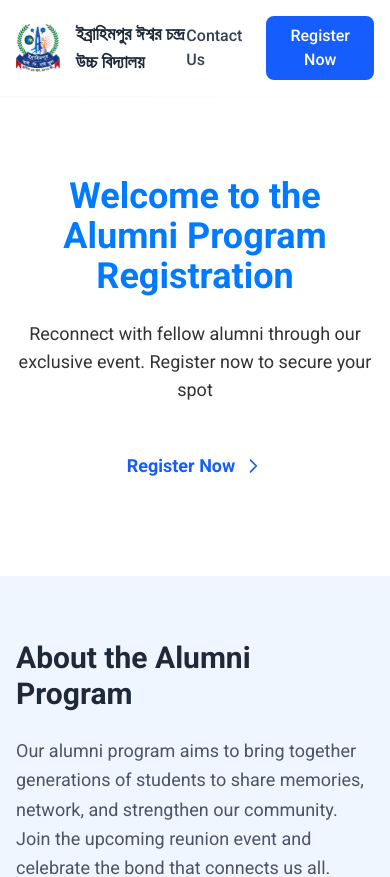
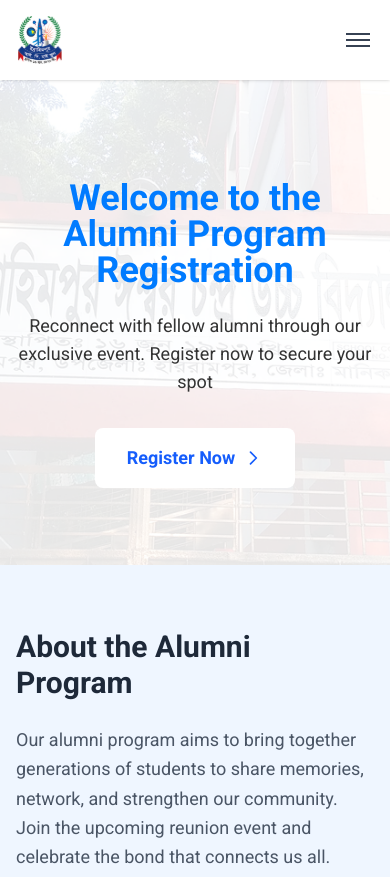
Before and after one commit to abir-ticon/reunion, a Next.js app: page / in a window 390 px wide. Shown: the top 877 px of the page. Built offline with nearby package versions, Linux system fonts and the light colour scheme.

Commit message:
Enhance Header component with mobile menu functionality, adjust layout in HeroBanner, and wrap main content in a div for better spacing.

```diff
--- a/src/app/page.tsx
+++ b/src/app/page.tsx
@@ -7,9 +7,11 @@ export default function Home() {
   return (
     <div className="min-h-screen">
       <Header />
-      <HeroBanner />
-      <AboutSection />
-      <Footer />
+      <div className="pt-20 md:pt-20">
+        <HeroBanner />
+        <AboutSection />
+        <Footer />
+      </div>
     </div>
   );
 }
--- a/src/components/Header.tsx
+++ b/src/components/Header.tsx
@@ -1,8 +1,17 @@
+"use client";
+
 import Image from "next/image";
+import { useState } from "react";
 
 export default function Header() {
+  const [isMenuOpen, setIsMenuOpen] = useState(false);
+
+  const toggleMenu = () => {
+    setIsMenuOpen(!isMenuOpen);
+  };
+
   return (
-    <header className="bg-white shadow-sm">
+    <header className="fixed top-0 left-0 right-0 z-50 bg-white shadow-sm backdrop-blur-sm bg-white">
       <div className="max-w-7xl mx-auto px-4 sm:px-6 lg:px-8">
         <div className="flex justify-between items-center py-4">
           {/* Left side - Logo and School Name */}
@@ -15,23 +24,79 @@ export default function Header() {
               height={48}
               className="w-12 h-12"
             />
-            {/* School Name */}
-            <div className="text-gray-800">
-              <h1 className="text-lg font-semibold">
+            {/* School Name - Hidden on mobile */}
+            <div className="text-gray-800 hidden md:block">
+              <h1 className="text-lg font-semibold text-[#1E293B]">
                 ইব্রাহিমপুর ঈশ্বর চন্দ্র উচ্চ বিদ্যালয়
               </h1>
             </div>
           </div>
 
-          {/* Right side - Navigation */}
-          <div className="flex items-center space-x-6">
+          {/* Desktop Navigation */}
+          <div className="hidden md:flex items-center space-x-10">
             <a
               href="#contact"
-              className="text-gray-700 hover:text-gray-900 font-medium"
+              className="text-gray-700 hover:text-gray-900 font-medium transition-colors"
             >
               Contact Us
             </a>
-            <button className="bg-blue-600 text-white px-6 py-2 rounded-lg font-medium hover:bg-blue-700 transition-colors">
+            <button className="bg-blue-600 text-white px-6 py-3 rounded-[48px] font-medium bg-[#007BFF] hover:bg-blue-700 transition-colors cursor-pointer">
+              Register Now
+            </button>
+          </div>
+
+          {/* Mobile Hamburger Menu Button */}
+          <button
+            onClick={toggleMenu}
+            className="md:hidden flex flex-col items-center justify-center w-8 h-8 space-y-1"
+            aria-label="Toggle menu"
+          >
+            <span
+              className={`block w-6 h-0.5 bg-gray-700 transition-all duration-300 ${
+                isMenuOpen ? "rotate-45 translate-y-1.5" : ""
+              }`}
+            ></span>
+            <span
+              className={`block w-6 h-0.5 bg-gray-700 transition-all duration-300 ${
+                isMenuOpen ? "opacity-0" : ""
+              }`}
+            ></span>
+            <span
+              className={`block w-6 h-0.5 bg-gray-700 transition-all duration-300 ${
+                isMenuOpen ? "-rotate-45 -translate-y-1.5" : ""
+              }`}
+            ></span>
+          </button>
+        </div>
+
+        {/* Mobile Menu */}
+        <div
+          className={`md:hidden transition-all duration-300 ease-in-out ${
+            isMenuOpen
+              ? "max-h-64 opacity-100 pb-4"
+              : "max-h-0 opacity-0 overflow-hidden"
+          }`}
+        >
+          <div className="flex flex-col space-y-4 pt-4 border-t border-gray-200">
+            {/* School Name for Mobile */}
+            <div className="text-gray-800 md:hidden">
+              <h1 className="text-sm font-semibold">
+                ইব্রাহিমপুর ঈশ্বর চন্দ্র উচ্চ বিদ্যালয়
+              </h1>
+            </div>
+
+            {/* Mobile Navigation Links */}
+            <a
+              href="#contact"
+              className="text-gray-700 hover:text-gray-900 font-medium transition-colors py-2"
+              onClick={() => setIsMenuOpen(false)}
+            >
+              Contact Us
+            </a>
+            <button
+              className="bg-blue-600 text-white px-6 py-3 rounded-[48px] font-medium bg-[#007BFF] hover:bg-blue-700 transition-colors cursor-pointer w-full"
+              onClick={() => setIsMenuOpen(false)}
+            >
               Register Now
             </button>
           </div>
--- a/src/components/HeroBanner.tsx
+++ b/src/components/HeroBanner.tsx
@@ -2,17 +2,17 @@ import Image from "next/image";
 
 export default function HeroBanner() {
   return (
-    <section className="relative" style={{backgroundImage: "url('/images/hero-bg.png')"}}>
+    <section className="relative" style={{backgroundImage: "url('/images/hero-bg.png')",backgroundSize: "cover",backgroundPosition: "center"}}>
 
-      <div className="relative mx-auto px-4 sm:px-6 lg:px-8 py-20">
+      <div className="relative mx-auto pt-[100px] md:pt-[156px] pb-[77px] max-w-7xl px-4">
         <div className="text-center">
 
-          <h1 className="text-4xl md:text-5xl lg:text-6xl font-bold mb-6 text-[#007BFF]">
+          <h1 className="text-4xl md:text-5xl lg:text-7xl font-bold mb-6 text-[#007BFF] leading-[1]">
             Welcome to the <br /> Alumni Program Registration
           </h1>
 
           {/* Description */}
-          <p className="text-lg md:text-xl mb-8  mx-auto text-[#333]">
+          <p className="text-lg md:text-xl mb-8 mx-auto text-[#333]">
             Reconnect with fellow alumni through our exclusive event. Register
             now to secure your spot
           </p>
```
Also changed, not shown: public/images/hero-bg.png.
